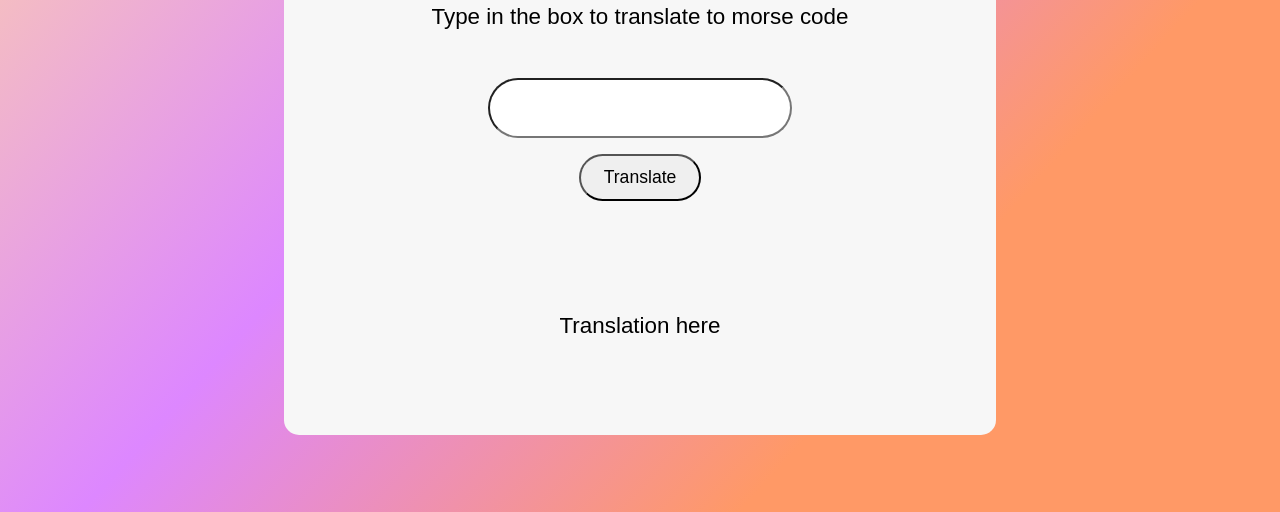
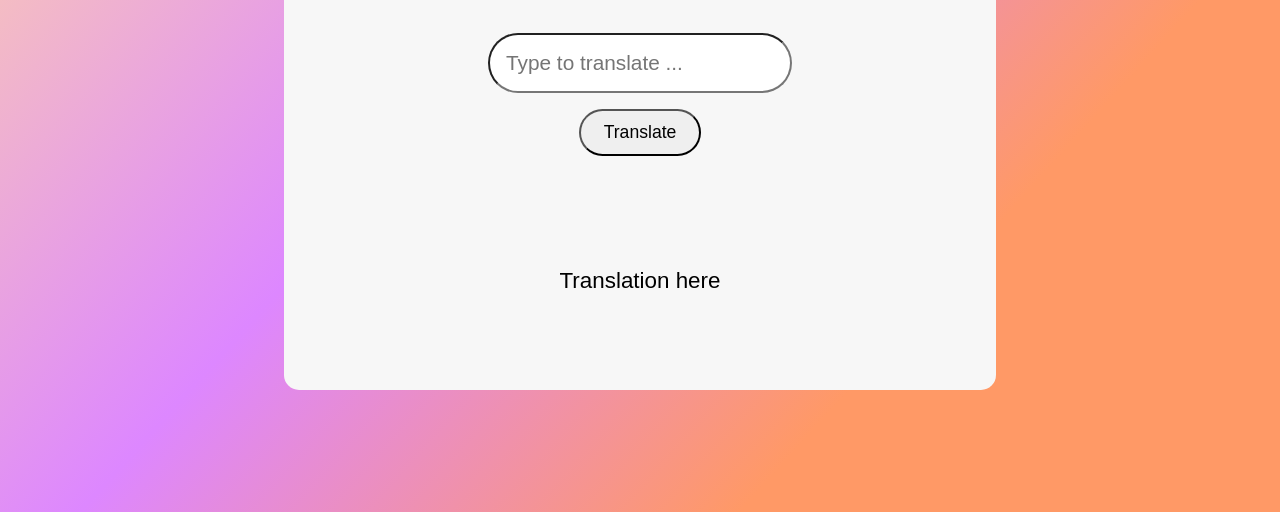
Before and after one commit to jasenscode/morse-translator, a website: page index.html in a window 1280 px wide. Shown: the part 288-800 px from the top of the page. Drawn offline with Linux system fonts and the light colour scheme; a web font is replaced by a local one.

Commit message:
Removed HTML paragraph instructing user to type to translate and instead added a placeholder to the input with instructions

```diff
--- a/index.html
+++ b/index.html
@@ -13,8 +13,7 @@
   <body>
     <div class="container">
       <h1 class="header">Morse Code Translator</h1>
-      <p class="instruction">Type in the box to translate to morse code</p>
-      <input class="user-input" type="text" />
+      <input class="user-input" type="text" placeholder="Type to translate ..." />
       <button class="btn">Translate</button>
       <p class="display-input"></p>
       <p class="morse-output">Translation here</p>
--- a/styles.scss
+++ b/styles.scss
@@ -44,10 +44,6 @@ p {
   padding: 2rem;
 }
 
-.translate-output {
-  word-wrap: wrap;
-}
-
 .btn {
   margin: 0 auto 1rem auto;
   display: block;
```
Also changed, not shown: styles.css.
